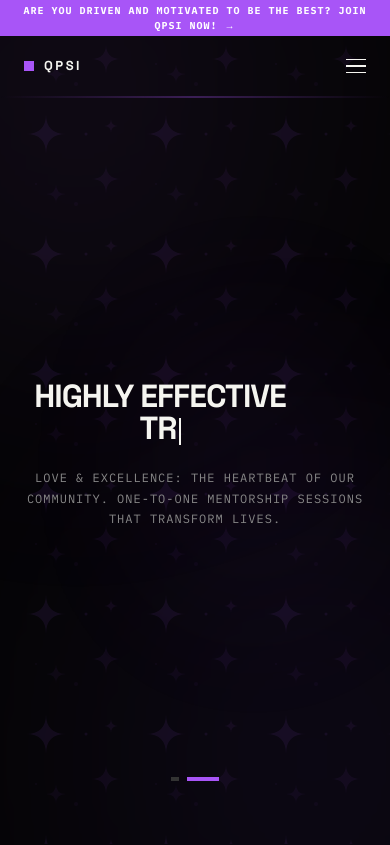
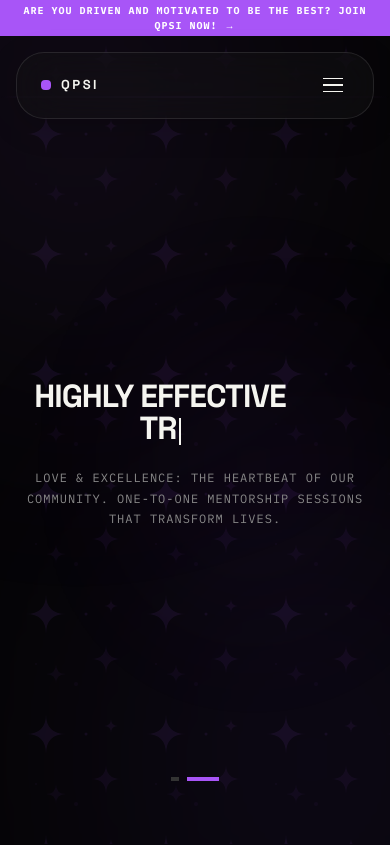
Before and after one commit to GenesisNorth/queens-palm-web, a Next.js app: page / in a window 390 px wide. Shown: the top 845 px of the page. Built offline with nearby package versions, Linux system fonts and the light colour scheme.

Commit message:
feat: Update header to a floating pill design and add animation keyframes for sliding elements.

```diff
--- a/app/globals.css
+++ b/app/globals.css
@@ -5,10 +5,16 @@
   --font-mono: var(--font-ibm-plex-mono), "IBM Plex Mono", monospace;
 
   --animate-wave-flow: wave-flow 60s linear infinite;
+  --animate-slide-right: slide-right 50s linear infinite;
 
   @keyframes wave-flow {
     0% { background-position: 0 0; }
     100% { background-position: 1200px -1200px; }
+  }
+
+  @keyframes slide-right {
+    0% { transform: translateX(-50%); }
+    100% { transform: translateX(0); }
   }
 }
 
--- a/components/Header.tsx
+++ b/components/Header.tsx
@@ -44,20 +44,24 @@ export default function Header() {
         </a>
       </div>
 
-      {/* Main nav */}
+      {/* Floating Pill Wrapper */}
+      <div className="w-full px-4 md:px-8 mt-4 md:mt-6 flex justify-center pointer-events-none">
         <div
-        className="transition-all duration-300"
+          className="pointer-events-auto w-full max-w-[1000px] flex flex-col overflow-hidden transition-all duration-500"
           style={{
-          background: scrolled ? "rgba(255,255,255,0.03)" : "transparent",
-          backdropFilter: scrolled ? "blur(24px)" : "none",
-          WebkitBackdropFilter: scrolled ? "blur(24px)" : "none",
-          borderBottom: scrolled ? "1px solid rgba(255,255,255,0.08)" : "1px solid transparent",
+            borderRadius: "28px",
+            background: "rgba(20, 20, 20, 0.4)",
+            backdropFilter: "blur(24px)",
+            WebkitBackdropFilter: "blur(24px)",
+            border: "1px solid rgba(255,255,255,0.1)",
+            boxShadow: scrolled ? "0 16px 40px 0 rgba(0,0,0,0.5)" : "0 8px 32px 0 rgba(0,0,0,0.2)",
           }}
         >
-        <div className="flex items-center justify-between h-[60px] px-6 md:px-[48px] max-w-[1400px] mx-auto">
+          {/* Main Nav Bar */}
+          <div className="flex items-center justify-between h-[64px] px-6 md:px-8 shrink-0">
             {/* Logo */}
             <Link href="/" className="flex items-center gap-[10px] shrink-0 group">
-            <span className="w-[10px] h-[10px] bg-[#A855F7] group-hover:scale-110 transition-transform" />
+              <span className="w-[10px] h-[10px] bg-[#A855F7] group-hover:scale-110 transition-transform rounded-sm" />
               <span className="font-grotesk text-[13px] font-bold text-[#F5F5F0] tracking-[2.5px]">
                 QPSI
               </span>
@@ -73,7 +77,7 @@ export default function Header() {
                     key={label}
                     href={href}
                     className="relative font-ibm-mono text-[10px] tracking-[1.5px] transition-colors duration-150"
-                  style={{ color: isActive ? "#A855F7" : "#555" }}
+                    style={{ color: isActive ? "#A855F7" : "#888" }}
                     onMouseEnter={(e) => {
                       if (!isActive)
                         (e.currentTarget as HTMLAnchorElement).style.color = "#F5F5F0";
@@ -81,7 +85,7 @@ export default function Header() {
                     onMouseLeave={(e) => {
                       (e.currentTarget as HTMLAnchorElement).style.color = isActive
                         ? "#A855F7"
-                      : "#555";
+                        : "#888";
                     }}
                   >
                     {label}
@@ -100,7 +104,7 @@ export default function Header() {
                 href={JOIN_FORM}
                 target="_blank"
                 rel="noopener noreferrer"
-              className="font-grotesk text-[11px] font-bold text-white bg-[#A855F7] tracking-[1.5px] px-[18px] py-[9px] hover:bg-[#9333EA] transition-colors"
+                className="font-grotesk text-[11px] font-bold text-white bg-[#A855F7] tracking-[1.5px] px-[20px] py-[10px] rounded-full hover:bg-[#9333EA] hover:shadow-[0_0_16px_rgba(168,85,247,0.4)] transition-all"
               >
                 JOIN QPSI
               </a>
@@ -108,22 +112,22 @@ export default function Header() {
 
             {/* Mobile burger */}
             <button
-            className="md:hidden flex flex-col gap-[5px] p-2 -mr-2"
+              className="md:hidden flex flex-col justify-center items-center gap-[5px] w-[32px] h-[32px]"
               onClick={() => setMenuOpen((v) => !v)}
               aria-label="Toggle menu"
             >
               <span
-              className="block w-[20px] h-[1.5px] bg-[#F5F5F0] transition-transform duration-200 origin-center"
+                className="block w-[20px] h-[1.5px] bg-[#F5F5F0] transition-transform duration-300 origin-center"
                 style={{
                   transform: menuOpen ? "translateY(6.5px) rotate(45deg)" : "none",
                 }}
               />
               <span
-              className="block w-[20px] h-[1.5px] bg-[#F5F5F0] transition-opacity duration-200"
+                className="block w-[20px] h-[1.5px] bg-[#F5F5F0] transition-opacity duration-300"
                 style={{ opacity: menuOpen ? 0 : 1 }}
               />
               <span
-              className="block w-[20px] h-[1.5px] bg-[#F5F5F0] transition-transform duration-200 origin-center"
+                className="block w-[20px] h-[1.5px] bg-[#F5F5F0] transition-transform duration-300 origin-center"
                 style={{
                   transform: menuOpen
                     ? "translateY(-6.5px) rotate(-45deg)"
@@ -132,20 +136,16 @@ export default function Header() {
               />
             </button>
           </div>
-      </div>
 
-      {/* Mobile drawer */}
+          {/* Mobile drawer (expands inside the pill) */}
           <div
-        className="md:hidden overflow-hidden transition-all duration-300"
+            className="md:hidden overflow-hidden transition-all duration-500"
             style={{
-          maxHeight: menuOpen ? "500px" : "0px",
-          background: "rgba(15,15,15,0.85)",
-          backdropFilter: "blur(24px)",
-          WebkitBackdropFilter: "blur(24px)",
-          borderBottom: menuOpen ? "1px solid rgba(255,255,255,0.08)" : "none",
+              maxHeight: menuOpen ? "400px" : "0px",
+              borderTop: menuOpen ? "1px solid rgba(255,255,255,0.08)" : "1px solid transparent",
             }}
           >
-        <nav className="flex flex-col px-6 py-5 gap-0">
+            <nav className="flex flex-col px-6 py-4 gap-1">
               {links.map(({ label, href }) => {
                 const isActive =
                   href === "/" ? pathname === "/" : pathname.startsWith(href);
@@ -153,29 +153,31 @@ export default function Header() {
                   <Link
                     key={label}
                     href={href}
-                className="flex items-center gap-2 w-full font-ibm-mono text-[12px] tracking-[2px] py-[14px] border-b border-[#141414] transition-colors"
-                style={{ color: isActive ? "#A855F7" : "#666" }}
+                    className="flex items-center gap-3 w-full font-ibm-mono text-[11px] font-semibold tracking-[2px] py-[12px] transition-colors"
+                    style={{ color: isActive ? "#F5F5F0" : "#888" }}
                   >
                     <span
                       className="w-[4px] h-[4px] rounded-full shrink-0 transition-colors"
-                  style={{ background: isActive ? "#A855F7" : "#2D2D2D" }}
+                      style={{ background: isActive ? "#A855F7" : "transparent" }}
                     />
                     {label}
                   </Link>
                 );
               })}
-          <div className="flex flex-col gap-[10px] pt-5">
+              <div className="flex flex-col pt-4 pb-2">
                 <a
                   href={JOIN_FORM}
                   target="_blank"
                   rel="noopener noreferrer"
-              className="font-grotesk text-[11px] font-bold text-white bg-[#A855F7] tracking-[1.5px] px-[18px] py-[11px] text-center hover:bg-[#9333EA] transition-colors"
+                  className="font-grotesk text-[11px] font-bold text-white bg-[#A855F7] tracking-[1.5px] px-[18px] py-[12px] text-center rounded-full hover:bg-[#9333EA] transition-colors"
                 >
                   JOIN QPSI
                 </a>
               </div>
             </nav>
           </div>
+        </div>
+      </div>
     </header>
   );
 }
```
Also changed, not shown: components/Testimonials.tsx (+12 -45 lines). Lines whose indentation alone changed are shown as unchanged.
